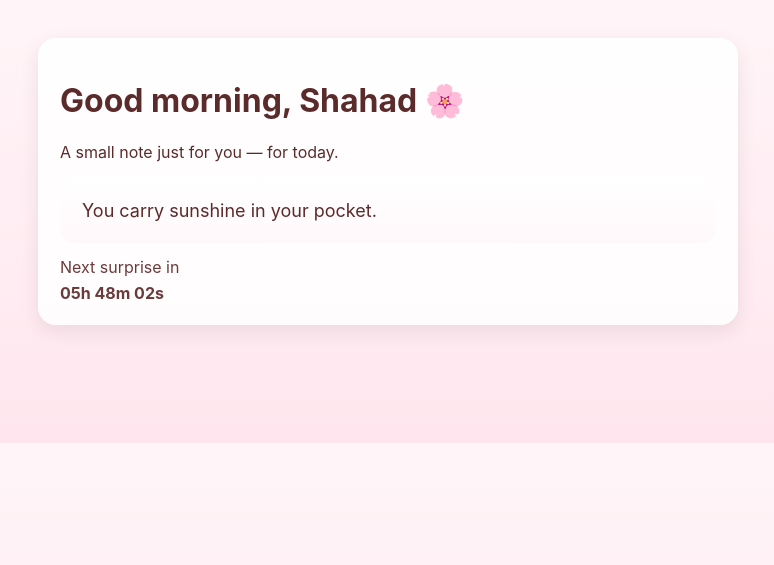
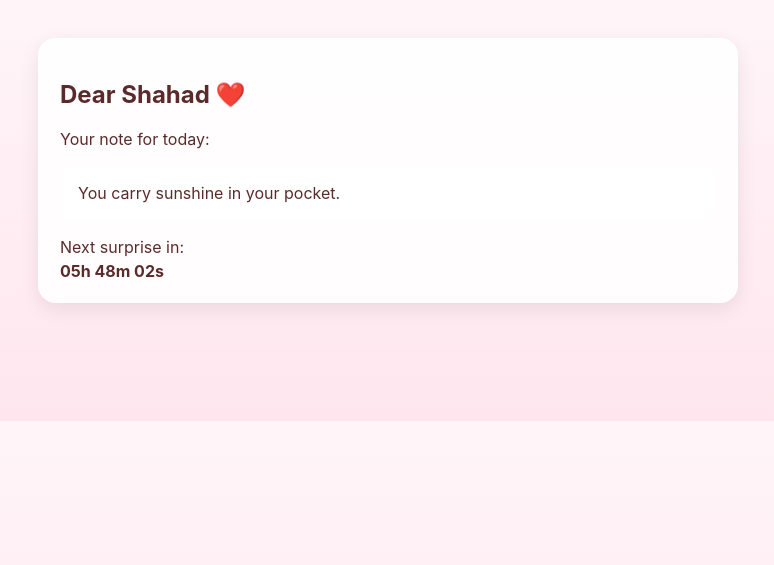
Before and after one commit to Kai1020/daily_message, a Flask app: page /daily in a window 1280 px wide. Shown: the top 565 px of the page, without its empty margins (252-1026 px from the left). Run offline with Flask 3, Linux system fonts and the light colour scheme.

Commit message:
Update daily.html

```diff
--- a/templates/daily.html
+++ b/templates/daily.html
@@ -1,44 +1,44 @@
 {% extends "base.html" %}
-{% block title %}Today's Note{% endblock %}
+
 {% block content %}
-  <div class="card" aria-live="polite" id="dailyCard">
-    <h1>Good morning, Shahad 🌸</h1>
-    <p class="lead">A small note just for you — for today.</p>
+<div class="card">
+  <h2>Dear Shahad ❤️</h2>
+  <p>Your note for today:</p>
 
-    <div id="messageWrap" style="margin-top:16px;padding:22px;border-radius:14px;background:linear-gradient(180deg,#fff,#fff8fb);font-size:18px;color:#5b2b2b;opacity:0;transform:translateY(8px);transition:all .6s ease;">
-      {{ message }}
-    </div>
+  <div id="msg" style="
+    background:#fff;
+    padding:18px;
+    border-radius:14px;
+    margin-top:10px;
+    opacity:0;
+    transform:translateY(8px);
+    transition:.6s;">{{ message }}</div>
 
-    <div style="margin-top:14px;color:#6b3b3b;">
-      <div>Next surprise in</div>
-      <div id="countdown" style="font-weight:700;margin-top:6px;font-size:16px">Calculating…</div>
-    </div>
+  <div style="margin-top:16px;">
+    Next surprise in:
+    <div id="countdown" style="font-weight:700;margin-top:4px;">--</div>
   </div>
+</div>
 {% endblock %}
 
 {% block scripts %}
 <script>
-  // fade-in the message
-  window.addEventListener("DOMContentLoaded", () => {
-    const m = document.getElementById("messageWrap");
-    setTimeout(()=>{ m.style.opacity = "1"; m.style.transform = "translateY(0)"; }, 200);
-  });
+window.onload = () => {
+  const m = document.getElementById("msg");
+  setTimeout(()=>{m.style.opacity=1;m.style.transform="translateY(0)"},200);
+};
 
-  // countdown to next local midnight
-  function updateCountdown(){
-    const now = new Date();
-    // next midnight local:
-    const next = new Date(now.getFullYear(), now.getMonth(), now.getDate() + 1);
-    let diff = next - now; // milliseconds
-
-    if (diff < 0) diff = 0;
-    const s = Math.floor(diff / 1000) % 60;
-    const m = Math.floor(diff / (1000*60)) % 60;
-    const h = Math.floor(diff / (1000*60*60));
-    document.getElementById("countdown").textContent = `${String(h).padStart(2,'0')}h ${String(m).padStart(2,'0')}m ${String(s).padStart(2,'0')}s`;
-  }
-
-  updateCountdown();
-  setInterval(updateCountdown, 1000);
+function updateCountdown(){
+  let now = new Date();
+  let next = new Date(now.getFullYear(), now.getMonth(), now.getDate()+1);
+  let diff = next - now;
+  let s = Math.floor(diff/1000)%60;
+  let m = Math.floor(diff/60000)%60;
+  let h = Math.floor(diff/3600000);
+  document.getElementById("countdown").textContent =
+    `${String(h).padStart(2,'0')}h ${String(m).padStart(2,'0')}m ${String(s).padStart(2,'0')}s`;
+}
+setInterval(updateCountdown,1000);
+updateCountdown();
 </script>
 {% endblock %}
```
